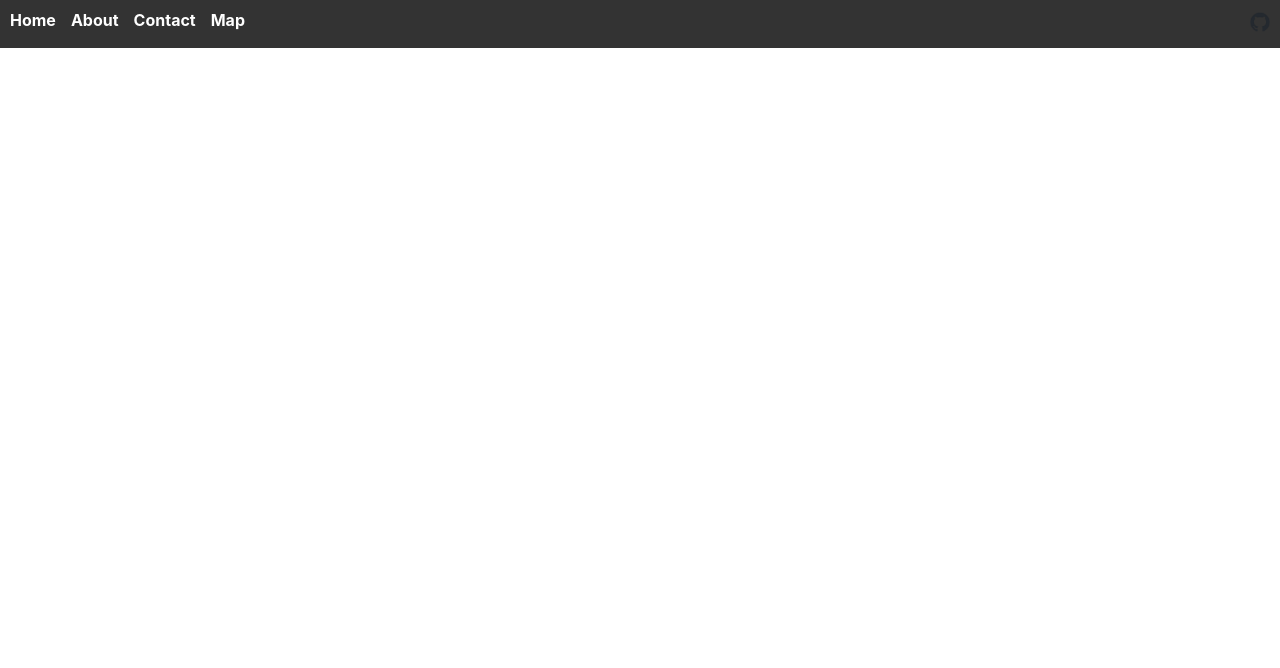
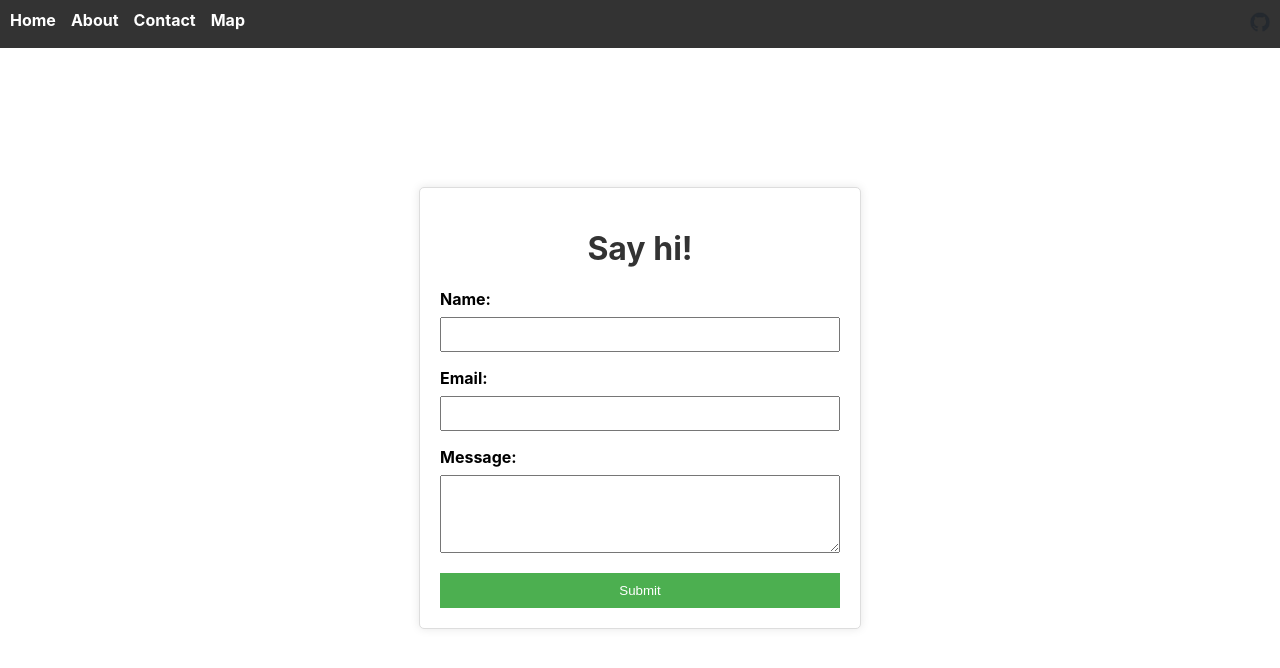
Before and after one commit to austinengel17/austinengel17.github.io, a React (Create React App) app in the folder frontend/: page /#/contact in a window 1280 px wide. Shown: the top 668 px of the page. Built offline with nearby package versions, Linux system fonts and the light colour scheme.

Commit message:
update about page, add contact page

```diff
--- a/frontend/public/index.html
+++ b/frontend/public/index.html
@@ -24,7 +24,7 @@
       work correctly both with client-side routing and a non-root public URL.
       Learn how to configure a non-root public URL by running `npm run build`.
     -->
-    <title>React App</title>
+    <title>The Site</title>
   </head>
   <body>
     <noscript>You need to enable JavaScript to run this app.</noscript>
--- a/frontend/src/App.js
+++ b/frontend/src/App.js
@@ -5,7 +5,7 @@
 import Home from './components/Home.js';
 import Navbar from './components/Navbar.js';
 import About from './components/About.js';
-import Contact from './components/About.js';
+import Contact from './components/Contact.js';
 
 
 import {HashRouter as Router, Routes, Route,} from "react-router-dom";
@@ -17,9 +17,9 @@
             <Navbar />
             <Routes>
               <Route exact path="/" element={<Home />} />
-              <Route path="#/about" element={<About />} />
-              <Route path="#/contact" element={<Contact />} />
-              <Route path="#/map" element={<div id="body"><Header /><Map /></div>} />
+              <Route path="/about" element={<About />} />
+              <Route path="/contact" element={<Contact />} />
+              <Route path="/map" element={<div id="body"><Header /><Map /></div>} />
             </Routes>
           </>
     </Router>
--- /dev/null
+++ b/frontend/src/Contact.css
@@ -0,0 +1,49 @@
+/* Contact.css */
+
+.contact-container {
+  display: flex;
+  justify-content: center;
+  align-items: center;
+  height: 90vh;
+}
+
+.form-container {
+  width: 400px;
+  padding: 20px;
+  border: 1px solid #ddd;
+  border-radius: 5px;
+  box-shadow: 0 0 10px rgba(0, 0, 0, 0.1);
+  background-color: #fff;
+}
+
+form h1 {
+  text-align: center;
+  color: #333;
+}
+
+label {
+  display: block;
+  margin-bottom: 8px;
+  font-weight: bold;
+}
+
+input,
+textarea {
+  width: 100%;
+  padding: 8px;
+  margin-bottom: 16px;
+  box-sizing: border-box;
+}
+
+button {
+  background-color: #4caf50;
+  color: white;
+  padding: 10px;
+  border: none;
+  cursor: pointer;
+  width: 100%;
+}
+
+button:hover {
+  background-color: #45a049;
+}
--- a/frontend/src/components/About.js
+++ b/frontend/src/components/About.js
@@ -8,11 +8,11 @@
             <h1>About Me</h1>
             <p>
               Hi, I'm Austin, a dedicated and creative software developer based in Boston Massachusetts.
-              I specialize in building web applications and have a strong foundation in Java, JavaScript, both SQL and NoSQL, RESTful APIs and much more.
+              I specialize in building web applications and have a strong foundation in Java, JavaScript, RESTful APIs, both SQL and NoSQL and much more.
             </p>
             <p>
               With two and a half years of experience, I have worked on a variety of projects, ranging from constructing web pages and components,
-              integrating google AI data modeling with analytics data, and automating text and hyperlink integrity inspection for content modification script runs.
+              integrating google AI data modeling with website analytics, and automating text and hyperlink integrity inspection for content modification script runs.
               My goal is to create efficient and user-friendly solutions that make a positive impact.
             </p>
           </section>
@@ -79,7 +79,7 @@
           <section className="interests-section">
             <h2>Interests</h2>
             <p>
-              Apart from coding, I enjoy a wide variety of outdoor activities, traveling and playing music. Whether it's exploring new technologies,
+              Apart from coding, I enjoy a wide variety of outdoor activities, traveling, and playing music. Whether it's exploring new technologies,
               or reading tech blogs I'm always eager to learn and grow in
               the ever-evolving field of software development.
             </p>
--- a/frontend/src/components/Contact.js
+++ b/frontend/src/components/Contact.js
@@ -1,23 +1,31 @@
-//Add contact form rather than email string
-
+import React from 'react';
+import '../Contact.css';
 
 function Contact() {
+  const submitForm = () => {
+    // Handle form submission logic
+    console.log('Form submitted!');
+  };
 
-    return (
-        <>
-            <h1>Fill out the form to contact!</h1>
-            <form id="contactForm">
-                <label for="name">Name:</label>
-                <input type="text" id="name" name="name" required>
+  return (
+    <div className="contact-container">
+      <form id="contactForm" className="form-container">
+        <h1>Say hi!</h1>
+        <label htmlFor="name">Name:</label>
+        <input type="text" id="name" name="name" required />
 
-                <label for="email">Email:</label>
-                <input type="email" id="email" name="email" required>
+        <label htmlFor="email">Email:</label>
+        <input type="email" id="email" name="email" required />
 
-                <label for="message">Message:</label>
-                <textarea id="message" name="message" rows="4" required></textarea>
+        <label htmlFor="message">Message:</label>
+        <textarea id="message" name="message" rows="4" required></textarea>
 
-                <button type="button" onclick="submitForm()">Submit</button>
-              </form>
-        </>
-    );
+        <button type="button" onClick={submitForm} className="submit-button">
+          Submit
+        </button>
+      </form>
+    </div>
+  );
 }
+
+export default Contact;
```
Also changed, not shown: 2 other files (tests, documents, lock files or other folders).
